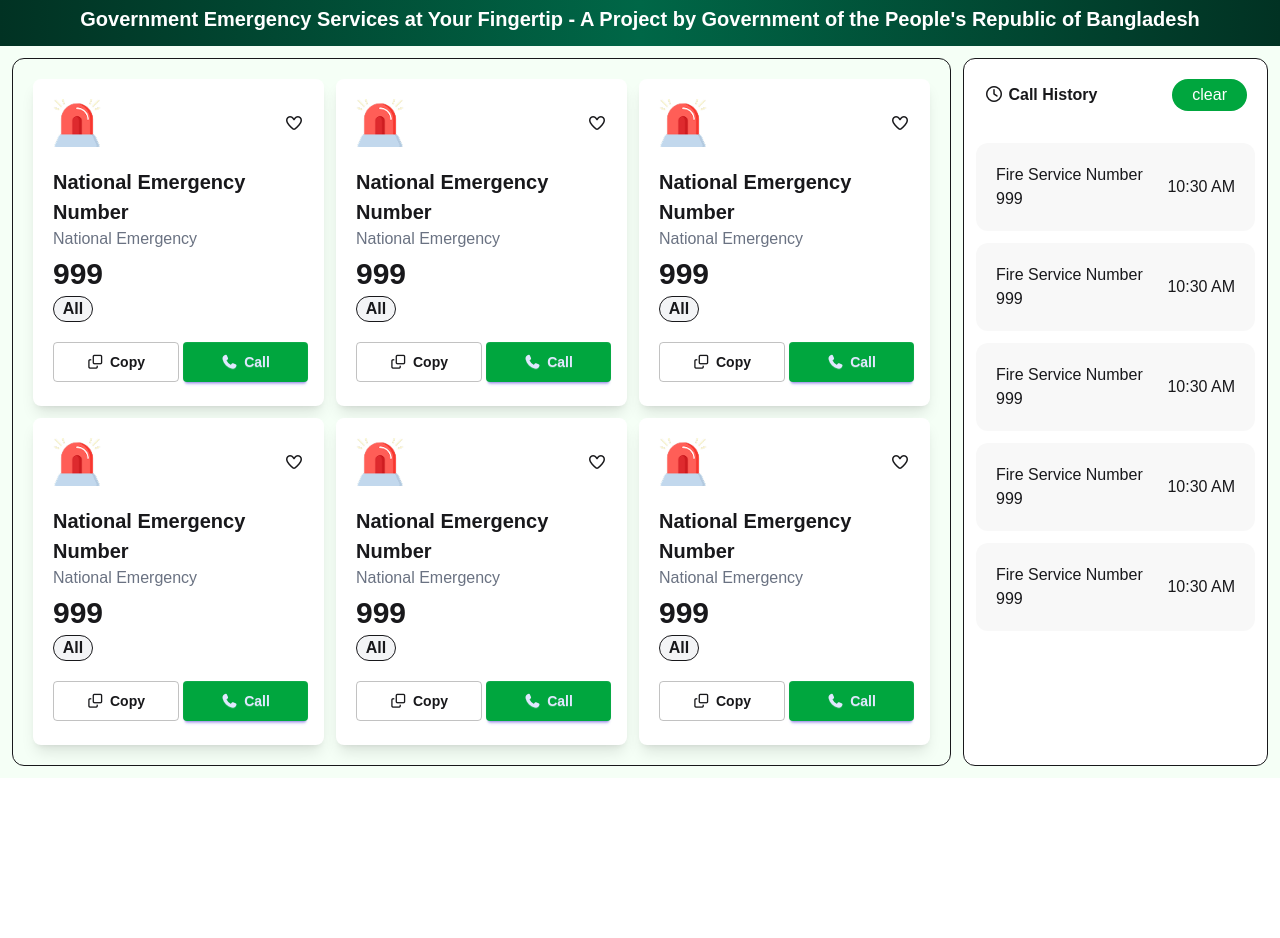
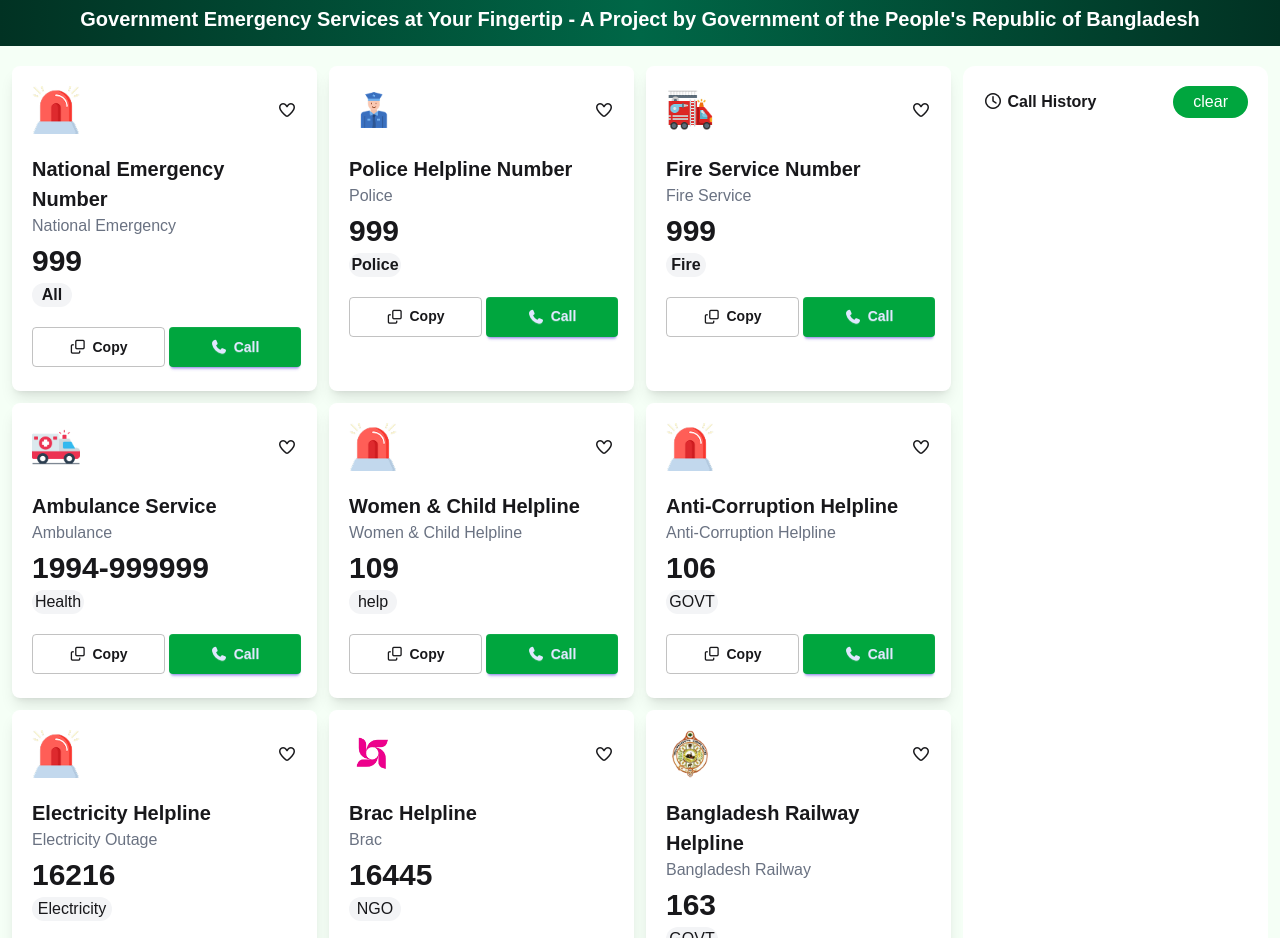
Before and after one commit to fareaz/assignment-five, a plain HTML site: page index.html in a window 1280 px wide. Shown: the part 268-1206 px from the top of the page. Before the commit the page ends 1046 px from the top, so only its background shows below. Drawn offline with nearby package versions, Linux system fonts and the light colour scheme; a web font is replaced by a local one.

Commit message:
added img and js history option

```diff
--- a/index.html
+++ b/index.html
@@ -32,14 +32,14 @@
   </head>
   <body>
     <header>
-        <nav class=" mx-auto  lg:flex justify-between gap-3 items-center p-5 border-1">
+        <nav class=" mx-auto  md:flex p-5 justify-between gap-3 items-center  border-1">
             <div class="flex gap-3 justify-center">
                 <img class="w-12 mb-3 md:mb-0" src="./assets/logo.png" alt="logo"/>
                 <p class="text-[#006747] font-bold text-[18px]">Emergency <br> Service</p>
             </div>
             <div class=" flex gap-5 justify-center">
-                <p class="flex items-center  gap-1 rounded-2xl bg-[# bg-[#00A63E10]  px-5 py-1] text-black  py-1" ><span> 0</span><img class="w-5" src="./assets/heart.png" alt=""></p>
-                <p class="flex items-center gap-1 rounded-2xl bg-[#00A63E10]  text-black px-5 py-1"><span> 100</span><img class="w-5" src="./assets/coin.png" alt=""></p>
+                <p class="flex items-center  gap-1 rounded-2xl bg-[# bg-[#00A63E10]  px-5 py-1] text-black  py-1" ><span id="life-count"> 0</span><img class="w-5" src="./assets/heart.png" alt=""></p>
+                <p class="flex items-center gap-1 rounded-2xl bg-[#00A63E10]  text-black px-5 py-1"><span id="coin-btn"> 20</span><img class="w-5" src="./assets/coin.png" alt=""></p>
                 <p class="flex  gap-1 bg-[#00A63E] rounded-2xl text-white px-5 py-1"><span>2</span> Copy</p>
             </div>
         </nav>
@@ -49,18 +49,60 @@
             <p class="font-semibold text-[20px]">Government Emergency Services at Your Fingertip - A Project by  Government of the People's Republic of Bangladesh</p>
         </section>
     </header>
-    <main class="grid grid-cols-12 gap-3 p-3 bg-[#f5fff6]">
-        <section class="border-1 col-span-7 lg:col-span-9  rounded-xl">
-            <section class="grid grid-cols-1 lg:grid-cols-3 gap-3 p-5">
+    <main class="grid grid-cols-12 gap-3 p-3 bg-[#f5fff6] pt-5">
+        <section class=" col-span-7 lg:col-span-9  rounded-xl">
+            <section id="card-container" class="grid grid-cols-1 lg:grid-cols-3 gap-3 ">
                 <div class="card  p-5 shadow-lg bg-white">
                     <div class="flex justify-between items-center mb-5">
                         <img src="./assets/emergency.png" alt="" class="w-12">
-                    <i class="fa-regular fa-heart"></i>
+                    <i id="life-btn" class="fa-regular fa-heart "></i>
                 </div>
                 <h2 class="font-bold text-[20px]">National Emergency Number</h2>
                 <p class="text-gray-500">National Emergency</p>
                 <p class="font-bold text-[30px]"><samp>999</samp></p>
-                <h5 class="border-1 max-w-10 bg-gray-100 rounded-2xl text-center font-semibold mb-5">All</h5>
+                <h5 class=" max-w-10 bg-gray-100 rounded-2xl text-center font-semibold mb-5">All</h5>
+                <div class=" md:flex gap-1">
+                    <button class=" copy-btn btn w-full mb-1 md:w-1/2 border-[#8080807a] btn-outline"><i class="fa-regular fa-clone"></i> Copy</button>
+                    <button class=" call-btn btn w-full md:w-1/2 btn-primary bg-[#00A63E] border-none"><i class="fa-solid fa-phone"></i> Call</button>
+                </div>
+                </div>
+                <div class="card  p-5 shadow-lg bg-white">
+                    <div class="flex justify-between items-center mb-5">
+                        <img src="./assets/police.png" alt="" class="w-12">
+                    <i id="life-btn" class="fa-regular fa-heart"></i>
+                </div>
+                <h2 class="font-bold text-[20px]">Police Helpline Number</h2>
+                <p class="text-gray-500">Police</p>
+                <p class="font-bold text-[30px]"><samp>999</samp></p>
+                <h5 class=" max-w-13 bg-gray-100 rounded-2xl text-center font-semibold mb-5">Police</h5>
+                <div class=" md:flex gap-1">
+                    <button class="btn w-full mb-1 md:w-1/2 border-[#8080807a] btn-outline"><i class="fa-regular fa-clone"></i> Copy</button>
+                    <button class="call-btn btn  w-full md:w-1/2 btn-primary bg-[#00A63E] border-none"><i class="fa-solid fa-phone"></i> Call</button>
+                </div>
+                </div>
+                <div class="card  p-5 shadow-lg bg-white">
+                    <div class="flex justify-between items-center mb-5">
+                        <img src="./assets/fire-service.png" alt="" class="w-12">
+                    <i class="fa-regular fa-heart"></i>
+                </div>
+                <h2 class="font-bold text-[20px]">Fire Service Number</h2>
+                <p class="text-gray-500">Fire Service</p>
+                <p class="font-bold text-[30px]"><samp>999</samp></p>
+                <h5 class="max-w-10 bg-gray-100 rounded-2xl text-center font-semibold mb-5">Fire</h5>
+                <div class=" md:flex gap-1">
+                    <button class="btn w-full mb-1 md:w-1/2 border-[#8080807a] btn-outline"><i class="fa-regular fa-clone"></i> Copy</button>
+                    <button class="btn  w-full md:w-1/2 btn-primary bg-[#00A63E] border-none"><i class="fa-solid fa-phone"></i> Call</button>
+                </div>
+                </div>
+                <div class="card  p-5 shadow-lg bg-white">
+                    <div class="flex justify-between items-center mb-5">
+                        <img src="./assets/ambulance.png" alt="" class="w-12">
+                    <i class="fa-regular fa-heart"></i>
+                </div>
+                <h2 class="font-bold text-[20px]">Ambulance Service</h2>
+                <p class="text-gray-500">Ambulance</p>
+                <p class="font-bold text-[30px]"><samp>1994-999999</samp></p>
+                <h5 class=" max-w-13 bg-gray-100 rounded-2xl text-center font-medium mb-5">Health</h5>
                 <div class=" md:flex gap-1">
                     <button class="btn w-full mb-1 md:w-1/2 border-[#8080807a] btn-outline"><i class="fa-regular fa-clone"></i> Copy</button>
                     <button class="btn  w-full md:w-1/2 btn-primary bg-[#00A63E] border-none"><i class="fa-solid fa-phone"></i> Call</button>
@@ -71,10 +113,10 @@
                         <img src="./assets/emergency.png" alt="" class="w-12">
                     <i class="fa-regular fa-heart"></i>
                 </div>
-                <h2 class="font-bold text-[20px]">National Emergency Number</h2>
-                <p class="text-gray-500">National Emergency</p>
-                <p class="font-bold text-[30px]"><samp>999</samp></p>
-                <h5 class="border-1 max-w-10 bg-gray-100 rounded-2xl text-center font-semibold mb-5">All</h5>
+                <h2 class="font-bold text-[20px]">Women & Child Helpline</h2>
+                <p class="text-gray-500">Women & Child Helpline</p>
+                <p class="font-bold text-[30px]"><samp>109</samp></p>
+                <h5 class="max-w-12 bg-gray-100 rounded-2xl text-center font-medium mb-5">help</h5>
                 <div class=" md:flex gap-1">
                     <button class="btn w-full mb-1 md:w-1/2 border-[#8080807a] btn-outline"><i class="fa-regular fa-clone"></i> Copy</button>
                     <button class="btn  w-full md:w-1/2 btn-primary bg-[#00A63E] border-none"><i class="fa-solid fa-phone"></i> Call</button>
@@ -85,10 +127,10 @@
                         <img src="./assets/emergency.png" alt="" class="w-12">
                     <i class="fa-regular fa-heart"></i>
                 </div>
-                <h2 class="font-bold text-[20px]">National Emergency Number</h2>
-                <p class="text-gray-500">National Emergency</p>
-                <p class="font-bold text-[30px]"><samp>999</samp></p>
-                <h5 class="border-1 max-w-10 bg-gray-100 rounded-2xl text-center font-semibold mb-5">All</h5>
+                <h2 class="font-bold text-[20px]">Anti-Corruption Helpline</h2>
+                <p class="text-gray-500">Anti-Corruption Helpline</p>
+                <p class="font-bold text-[30px]"><samp>106</samp></p>
+                <h5 class=" max-w-13 bg-gray-100 rounded-2xl text-center font-medium mb-5">GOVT</h5>
                 <div class=" md:flex gap-1">
                     <button class="btn w-full mb-1 md:w-1/2 border-[#8080807a] btn-outline"><i class="fa-regular fa-clone"></i> Copy</button>
                     <button class="btn  w-full md:w-1/2 btn-primary bg-[#00A63E] border-none"><i class="fa-solid fa-phone"></i> Call</button>
@@ -99,10 +141,10 @@
                         <img src="./assets/emergency.png" alt="" class="w-12">
                     <i class="fa-regular fa-heart"></i>
                 </div>
-                <h2 class="font-bold text-[20px]">National Emergency Number</h2>
-                <p class="text-gray-500">National Emergency</p>
-                <p class="font-bold text-[30px]"><samp>999</samp></p>
-                <h5 class="border-1 max-w-10 bg-gray-100 rounded-2xl text-center font-semibold mb-5">All</h5>
+                <h2 class="font-bold text-[20px]">Electricity Helpline</h2>
+                <p class="text-gray-500">Electricity Outage</p>
+                <p class="font-bold text-[30px]"><samp>16216</samp></p>
+                <h5 class=" max-w-20 bg-gray-100 rounded-2xl text-center font-medium mb-5">Electricity</h5>
                 <div class=" md:flex gap-1">
                     <button class="btn w-full mb-1 md:w-1/2 border-[#8080807a] btn-outline"><i class="fa-regular fa-clone"></i> Copy</button>
                     <button class="btn  w-full md:w-1/2 btn-primary bg-[#00A63E] border-none"><i class="fa-solid fa-phone"></i> Call</button>
@@ -110,13 +152,13 @@
                 </div>
                 <div class="card  p-5 shadow-lg bg-white">
                     <div class="flex justify-between items-center mb-5">
-                        <img src="./assets/emergency.png" alt="" class="w-12">
+                        <img src="./assets/brac.png" alt="" class="w-12">
                     <i class="fa-regular fa-heart"></i>
                 </div>
-                <h2 class="font-bold text-[20px]">National Emergency Number</h2>
-                <p class="text-gray-500">National Emergency</p>
-                <p class="font-bold text-[30px]"><samp>999</samp></p>
-                <h5 class="border-1 max-w-10 bg-gray-100 rounded-2xl text-center font-semibold mb-5">All</h5>
+                <h2 class="font-bold text-[20px]">Brac Helpline</h2>
+                <p class="text-gray-500">Brac</p>
+                <p class="font-bold text-[30px]"><samp>16445</samp></p>
+                <h5 class=" max-w-13 bg-gray-100 rounded-2xl text-center font-medium mb-5">NGO</h5>
                 <div class=" md:flex gap-1">
                     <button class="btn w-full mb-1 md:w-1/2 border-[#8080807a] btn-outline"><i class="fa-regular fa-clone"></i> Copy</button>
                     <button class="btn  w-full md:w-1/2 btn-primary bg-[#00A63E] border-none"><i class="fa-solid fa-phone"></i> Call</button>
@@ -124,71 +166,27 @@
                 </div>
                 <div class="card  p-5 shadow-lg bg-white">
                     <div class="flex justify-between items-center mb-5">
-                        <img src="./assets/emergency.png" alt="" class="w-12">
+                        <img src="./assets/Bangladesh-Railway.png" alt="" class="w-12">
                     <i class="fa-regular fa-heart"></i>
                 </div>
-                <h2 class="font-bold text-[20px]">National Emergency Number</h2>
-                <p class="text-gray-500">National Emergency</p>
-                <p class="font-bold text-[30px]"><samp>999</samp></p>
-                <h5 class="border-1 max-w-10 bg-gray-100 rounded-2xl text-center font-semibold mb-5">All</h5>
+                <h2 class="font-bold text-[20px]">Bangladesh Railway Helpline </h2>
+                <p class="text-gray-500">Bangladesh Railway</p>
+                <p class="font-bold text-[30px]"><samp>163</samp></p>
+                <h5 class=" max-w-13 bg-gray-100 rounded-2xl text-center font-medium mb-5">GOVT</h5>
                 <div class=" md:flex gap-1">
-                    <button class="btn w-full mb-1 md:w-1/2 border-[#8080807a] btn-outline"><i class="fa-regular fa-clone"></i> Copy</button>
+                    <button class="btn w-full mb-1 md:w-1/2 border-[#8080807a] btn-outline"><i class="fa-regular fa-clone"></i>Travel</button>
                     <button class="btn  w-full md:w-1/2 btn-primary bg-[#00A63E] border-none"><i class="fa-solid fa-phone"></i> Call</button>
                 </div>
                 </div>
-
             </section>
         </section>
-        <aside class="border-1 col-span-5 lg:col-span-3 bg-white rounded-xl ">
+        <aside class="col-span-5 lg:col-span-3 bg-white rounded-xl ">
             <div class="lg:flex justify-between items-center p-5 ">
                 <h4 class="font-bold"><i class="fa-regular fa-clock"></i> Call History</h4>
                 <button class=" mt-5 lg:mt-0 bg-[#00A63E] rounded-2xl text-white px-5 py-1">clear</button>
             </div>
             <div id="history-container" class="p-3 space-y-3 ">
-                <div class="lg:flex justify-between items-center p-5  rounded-xl bg-[#5C5C5C0a]">
-                    <div >
-                        <h3>Fire Service Number</h3>
-                        <p>999</p>
-                    </div>
-                    <div>
-                        <p>10:30 AM</p>
-                    </div>
-                </div>
-                  <div class=" lg:flex justify-between items-center p-5  rounded-xl bg-[#5C5C5C0a]">
-                    <div >
-                        <h3>Fire Service Number</h3>
-                        <p>999</p>
-                    </div>
-                    <div>
-                        <p>10:30 AM</p>
-                    </div>
-                </div>
-                  <div class="lg:flex justify-between items-center p-5  rounded-xl bg-[#5C5C5C0a]">
-                    <div >
-                        <h3>Fire Service Number</h3>
-                        <p>999</p>
-                    </div>
-                    <div>
-                        <p>10:30 AM</p>
-                    </div>
-                </div>
-                    <div class="lg:flex justify-between items-center p-5  rounded-xl bg-[#5C5C5C0a]">
-                    <div >
-                        <h3>Fire Service Number</h3>
-                        <p>999</p>
-                    </div>
-                    <div>
-                        <p>10:30 AM</p>
-                    </div>
-                </div>
-                    <div class="lg:flex justify-between items-center p-5  rounded-xl bg-[#5C5C5C0a]">
-                    <div >
-                        <h3>Fire Service Number</h3>
-                        <p>999</p>
-                    </div>
-                    <div>
-                        <p>10:30 AM</p>
-                    </div>
+
                 </div>
                 </div>
             </div>
```
Also changed, not shown: script/script.js (+44 -1 lines).
